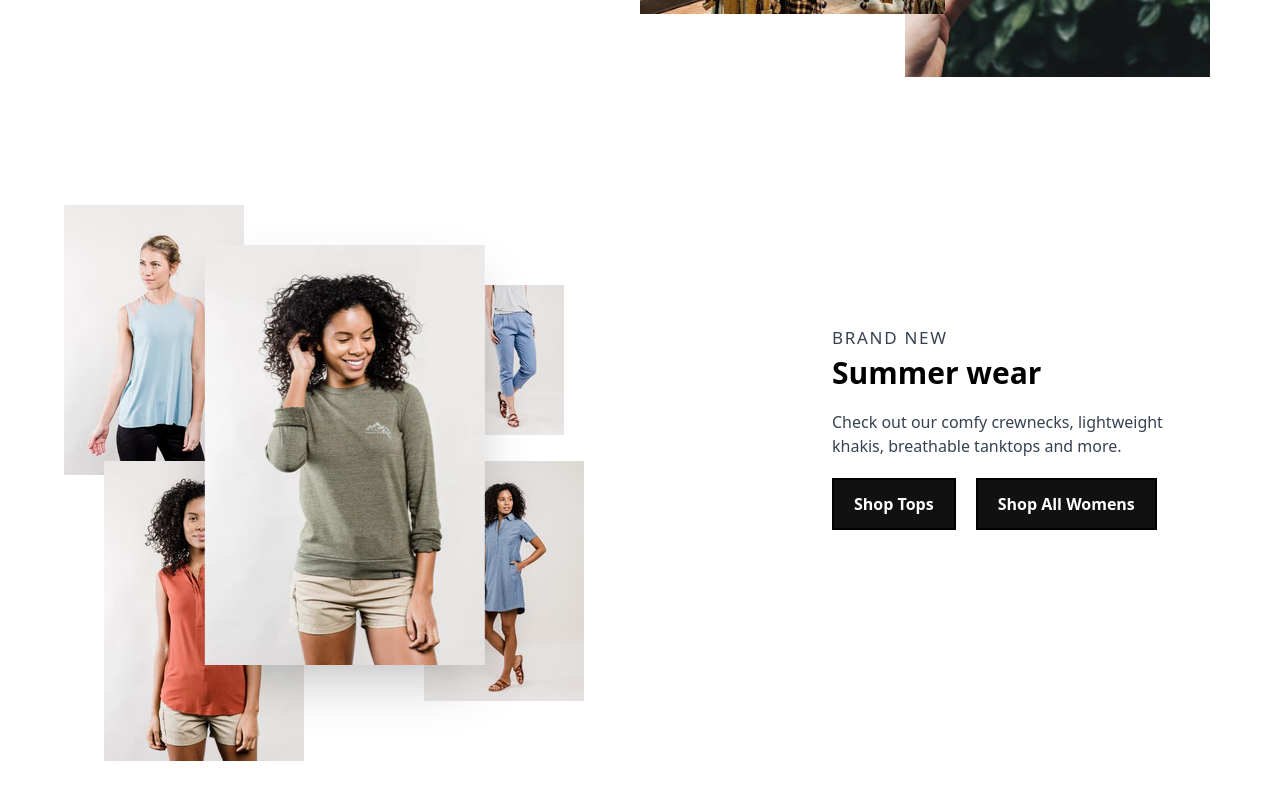
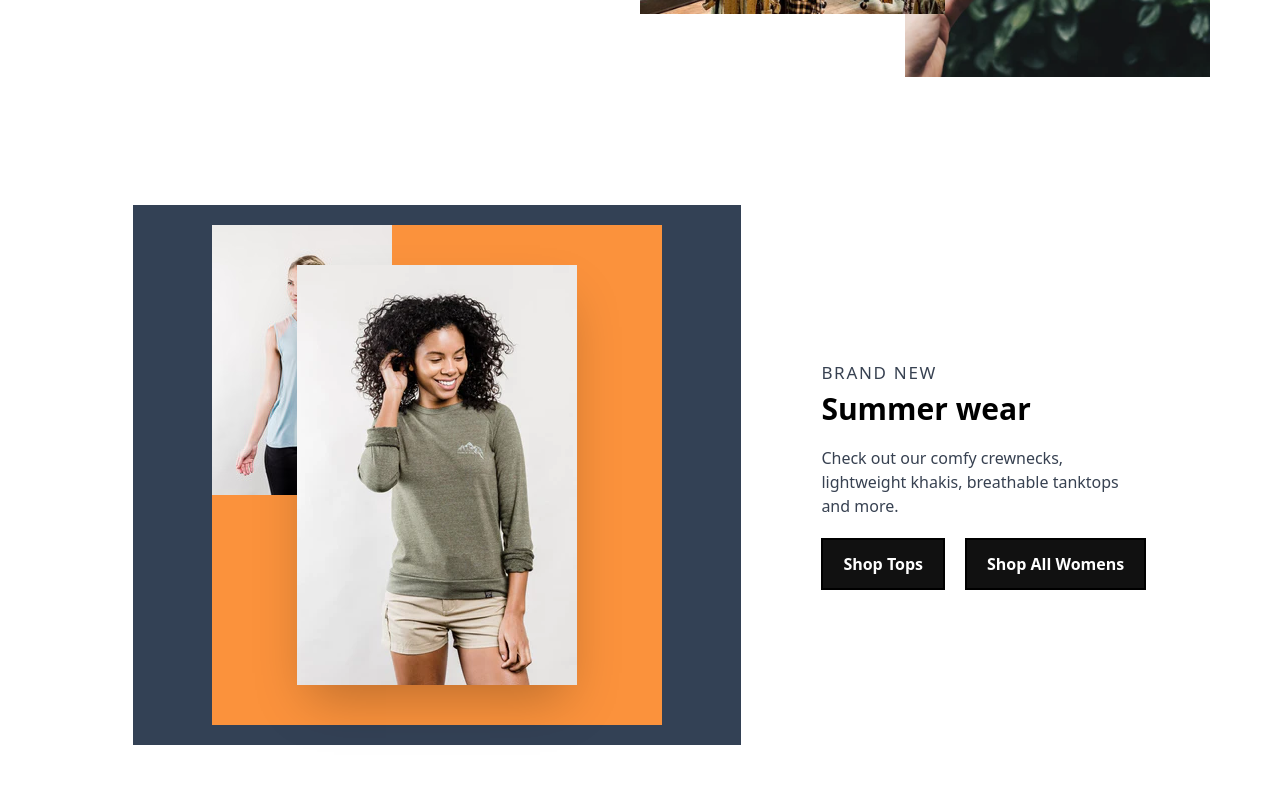
Before and after one commit to AhmedRazaShaikh0/react-axiom, a React (Create React App) app: page / in a window 1280 px wide. Shown: the part 1098-1898 px from the top of the page. Built offline with nearby package versions, Linux system fonts and the light colour scheme.

Commit message:
new anim

```diff
--- a/src/App.tsx
+++ b/src/App.tsx
@@ -12,8 +12,6 @@ function App() {
     <Hero />
     <Gift />
     <Shop />
-    <div className="h-screen"></div>
-    <div className="h-screen"></div>
     </>
   );
 }
--- a/src/components/Shop.tsx
+++ b/src/components/Shop.tsx
@@ -82,20 +82,23 @@ function reveal() {
 }
 reveal()
 
-const gridData:gridType = grid;
+const gridData: gridType = grid;
 
 export default function Shop() {
     return (
-
-        <div className='md:w-[100%] w-[90%] max-w-6xl flex justify-between mt-[100px] mb-[400px] m-auto md:flex-row flex-col-reverse'>
-            <div className='flex w-[40%] relative'>
-                <img src={gridData.img1} alt="" className=' absolute z-10 md:translate-x-[8.8rem] ml:translate-x-[10rem] mn:translate-x-[10.6rem] translate-x-[6.25rem] translate-y-[2.5rem] md:w-[280px] w-[140px] shadow-2xl' />
-                <img src={gridData.img3} alt="" className='topLeft md:w-[180px] w-[90px]' />
-                <img src={gridData.img5} alt="" className='topRight md:w-[100px] w-[50px]' />
-                <img src={gridData.img2} alt="" className='botLeft md:w-[200px] w-[100px]' />
-                <img src={gridData.img4} alt="" className='botRight md:w-[160px] w-[80px]' />
+        <div className=' my-24'>
+            <div className=' max-w-6xl my-[100px] m-auto'>
+                <div className='lg:mx-[6%] mx-[3%] flex justify-between md:flex-row flex-col items-center'>
+                    <div className='md:w-[60%] bg-slate-700 flex relative'>
+                        <div className='flex bg-orange-400 my-[20px] w-[450px] m-auto items-center relative '>
+                            <img src={gridData.img1} alt="" className='center mn:max-w-[280px] max-w-[140px] m-auto my-[40px] z-20 relative shadow-2xl' />
+                            <img src={gridData.img3} alt="" className='topLeft mn:max-w-[180px] max-w-[90px] absolute top-0 left-0' />
+                            {/* <img src={gridData.img5} alt="" className='topRight mn:max-w-[100px] max-w-[50px] absolute' />
+                    <img src={gridData.img2} alt="" className='botLeft mn:max-w-[200px] max-w-[100px] absolute' />
+                    <img src={gridData.img4} alt="" className='botRight mn:max-w-[160px] max-w-[80px] absolute' /> */}
                         </div>
-            <div className=' md:w-1/3 my-[120px] lg:-mr-[0px] -mr-[20px] lg:ml-[0px]'>
+                    </div>
+                    <div className='md:w-[40%] pl-20 m-auto'>
                         <h2 className=' text-[17px] tracking-widest text-gray-700'>{gridData.subTitle}</h2>
                         <h1 className=' text-[30px] font-bold leading-[35px] mt-[5px]'>{gridData.title}</h1>
                         <p className=' text-[16px] text-gray-700 mt-[20px]'>{gridData.desc}</p>
@@ -103,6 +106,27 @@ export default function Shop() {
                         <button className='text-white hover:text-black bg-[#111111] hover:bg-white transition-all duration-500 border-2 border-black font-bold px-[20px] py-[12px] mt-[20px] '>{gridData.btn2}</button>
                     </div>
                 </div>
+            </div>
+        </div>
+
+
+
+        // <div className='md:w-[100%] w-[90%] max-w-6xl flex justify-between mt-[100px] mb-[400px] m-auto md:flex-row flex-col-reverse'>
+        //     <div className='flex w-[40%] relative'>
+        //         <img src={gridData.img1} alt="" className='center mn:w-[280px] w-[140px] shadow-2xl' />
+        //         <img src={gridData.img3} alt="" className='topLeft mn:w-[180px] w-[90px]' />
+        //         <img src={gridData.img5} alt="" className='topRight mn:w-[100px] w-[50px]' />
+        //         <img src={gridData.img2} alt="" className='botLeft mn:w-[200px] w-[100px]' />
+        //         <img src={gridData.img4} alt="" className='botRight mn:w-[160px] w-[80px]' />
+        //     </div>
+        //     <div className=' md:w-1/3 my-[120px] lg:-mr-[0px] -mr-[20px] lg:ml-[0px]'>
+        //         <h2 className=' text-[17px] tracking-widest text-gray-700'>{gridData.subTitle}</h2>
+        //         <h1 className=' text-[30px] font-bold leading-[35px] mt-[5px]'>{gridData.title}</h1>
+        //         <p className=' text-[16px] text-gray-700 mt-[20px]'>{gridData.desc}</p>
+        //         <button className='text-white hover:text-black bg-[#111111] hover:bg-white transition-all duration-500 border-2 border-black font-bold px-[20px] py-[12px] mt-[20px] mr-[20px]'>{gridData.btn1}</button><br className='sm:hidden' />
+        //         <button className='text-white hover:text-black bg-[#111111] hover:bg-white transition-all duration-500 border-2 border-black font-bold px-[20px] py-[12px] mt-[20px] '>{gridData.btn2}</button>
+        //     </div>
+        // </div>
 
 
         // <div className='w-[80%] max-w-6xl flex justify-between mt-[100px] mb-[400px] m-auto lg:flex-row flex-col-reverse h-[15cm] items-center'>
--- a/src/index.css
+++ b/src/index.css
@@ -19,41 +19,47 @@
 }
 
 
+/* ####center */
+.center {
+    @apply shadow-2xl
+}
+
+
 /* ####topLeft */
 .topLeft {
-    @apply md:translate-x-44 ml:translate-x-44 translate-x-28 md:translate-y-44 translate-y-20  opacity-100 absolute transition-all duration-[2s] ease-out
+    @apply md:translate-x-[170px] ml:translate-x-[170px] translate-x-[110px] md:translate-y-[170px] translate-y-[80px]  opacity-100 absolute transition-all duration-[2s] ease-out
 
 }
 .topLeftActive {
-    @apply md:translate-x-0 mm:translate-x-8 ml:translate-x-[6rem] translate-x-6 md:translate-y-0 translate-y-2 opacity-100
+    @apply md:translate-x-0 mm:translate-x-[30px] ml:translate-x-[0px] translate-x-[25px] md:translate-y-0 translate-y-[10px] opacity-100
 }
 
 
 /* ####topRight */
 .topRight {
-    @apply md:translate-x-56 translate-x-32 md:translate-y-44 translate-y-24 opacity-100 absolute transition-all duration-[2s] ease-out
+
 
 }
 .topRightActive {
-    @apply md:translate-x-[25rem] mm:translate-x-56 ml:translate-x-[18rem] mn:translate-x-[27rem] translate-x-52 md:translate-y-20 ml:translate-y-[3.5rem] translate-y-12 opacity-100
+
 }
 
 
 /* ####botLeft */
 .botLeft {
-    @apply md:translate-x-44 translate-x-24 md:translate-y-24 translate-y-[4.5rem] opacity-100 absolute transition-all duration-[2s] ease-out
+
 
 }
 .botLeftActive {
-    @apply md:translate-x-10 ml:translate-x-[7rem] translate-x-12 md:translate-y-64 ml:translate-y-[8.5rem] mn:translate-y-64 translate-y-36 opacity-100
+
 }
 
 
 /* ####botLeft */
 .botRight {
-    @apply md:translate-x-52 translate-x-28 md:translate-y-36 translate-y-24 opacity-100 absolute transition-all duration-[2s] ease-out
+
 
 }
 .botRightActive {
-    @apply md:translate-x-[22.5rem] mn:translate-x-[26rem] ml:translate-x-[17.8rem] translate-x-52 md:translate-y-64 ml:translate-y-[9rem] translate-y-36 opacity-100
+
 }
```
Lines whose indentation alone changed are shown as unchanged.
